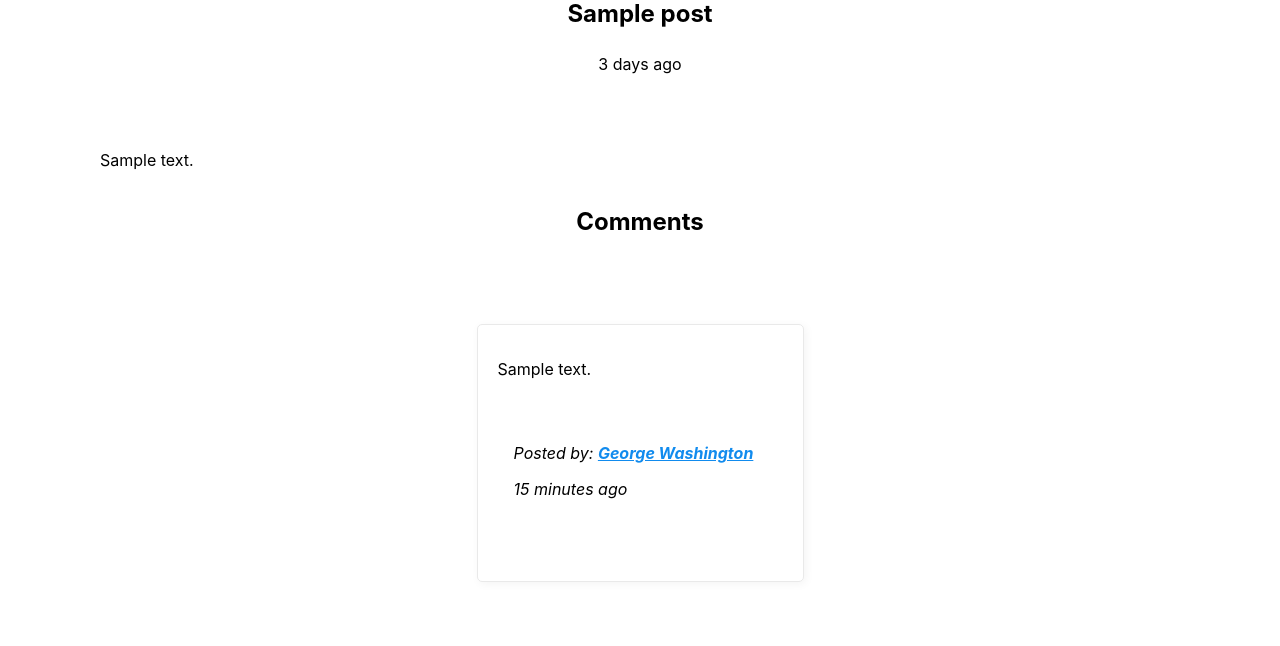
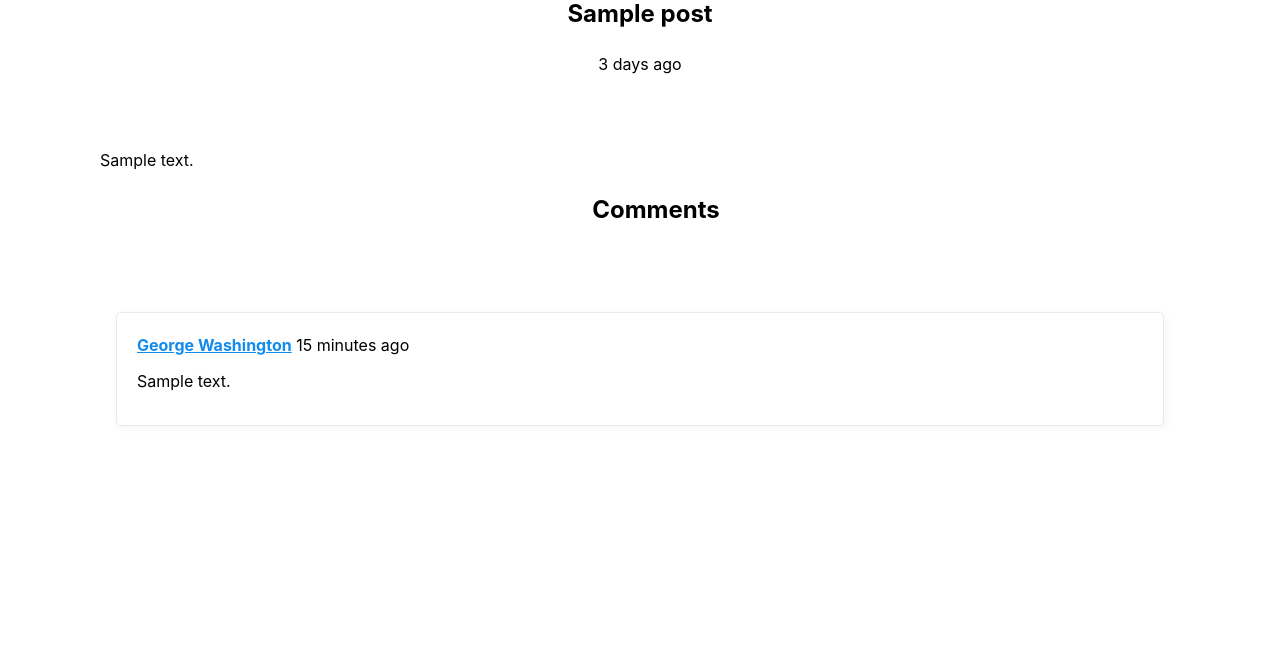
Before and after one commit to shunlog/MoldovaBlog, a Django app: a page that uses blog/templates/blog/post_detail.html in a window 1280 px wide. Shown: the part 342-988 px from the top of the page. After the commit the page ends 768 px from the top, so only its background shows below. Run offline with Django 4.2, Linux system fonts and the light colour scheme; tables that the repository leaves empty hold one stand-in row (values such as "Sample post").

Commit message:
fix how comments look

```diff
--- a/blog/static/blog/style.css
+++ b/blog/static/blog/style.css
@@ -534,3 +534,18 @@ blockquote footer {
     background-color: rgb(202, 202, 232);
     border-radius: 10px;
 }
+
+
+/* My own styles */
+
+section.comment {
+    display: block;
+}
+
+section.comment aside {
+    width: unset;
+}
+
+section.comment div.author {
+    text-align: left;
+}
--- a/blog/templates/blog/post_detail.html
+++ b/blog/templates/blog/post_detail.html
@@ -13,7 +13,7 @@
 
     </article>
 
-    <section>
+    <section class="comment">
         <!-- This HTML structure looks funky, but it's the right way: https://stackoverflow.com/a/12648918 -->
         <header>
             <h1>Comments</h1>
@@ -22,13 +22,10 @@
         {% for comment in post.comment_set.all %}
             <aside>
                 <link href="#c1">
+                <div class="author">
+                    <a>George Washington</a> <time datetime="2009-10-10">15 minutes ago</time>
+                </div>
                 <p> {{ comment.text }} </p>
-                <footer>
-                    <i>Posted by:
-                        <a>George Washington</a>
-                        <p><time datetime="2009-10-10">15 minutes ago</time></p>
-                    </i>
-                </footer>
             </aside>
         {% endfor %}
 
```
